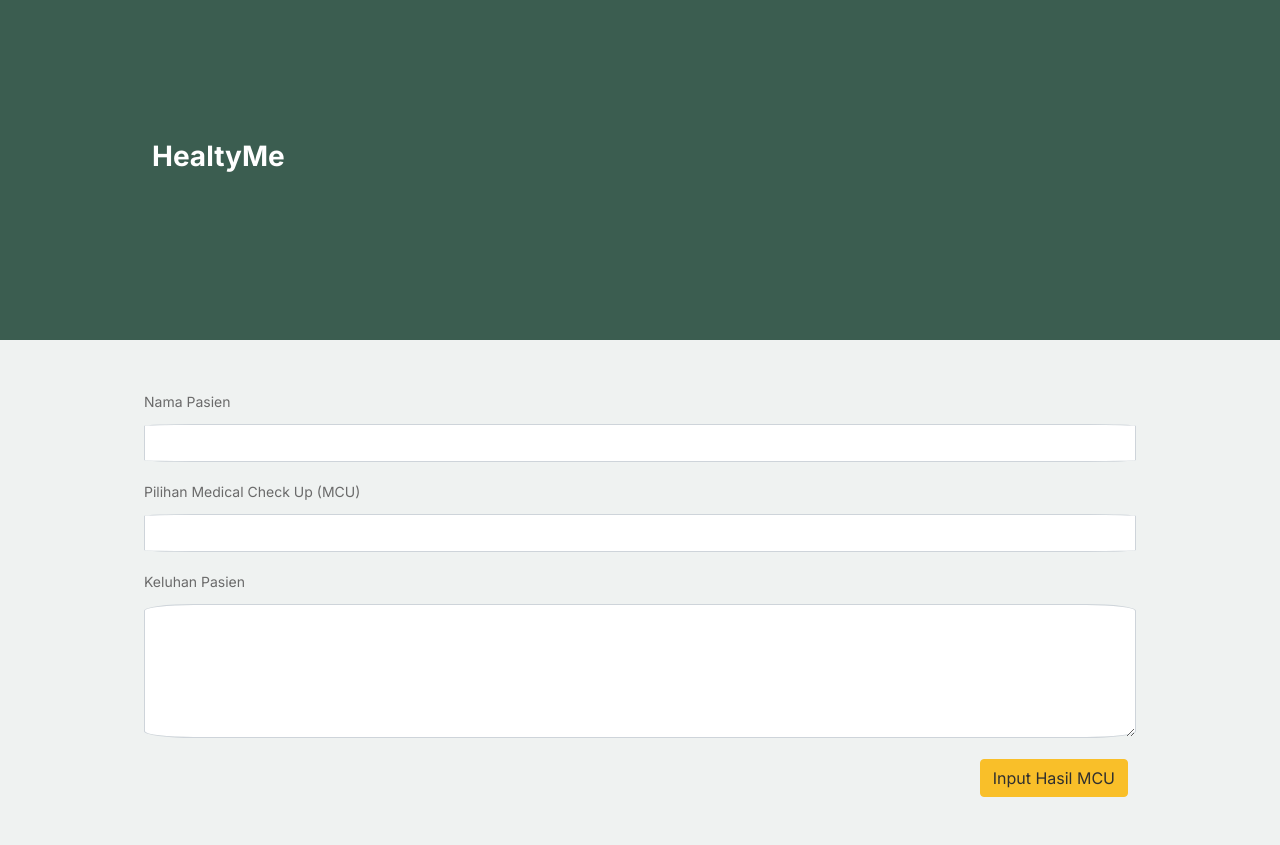
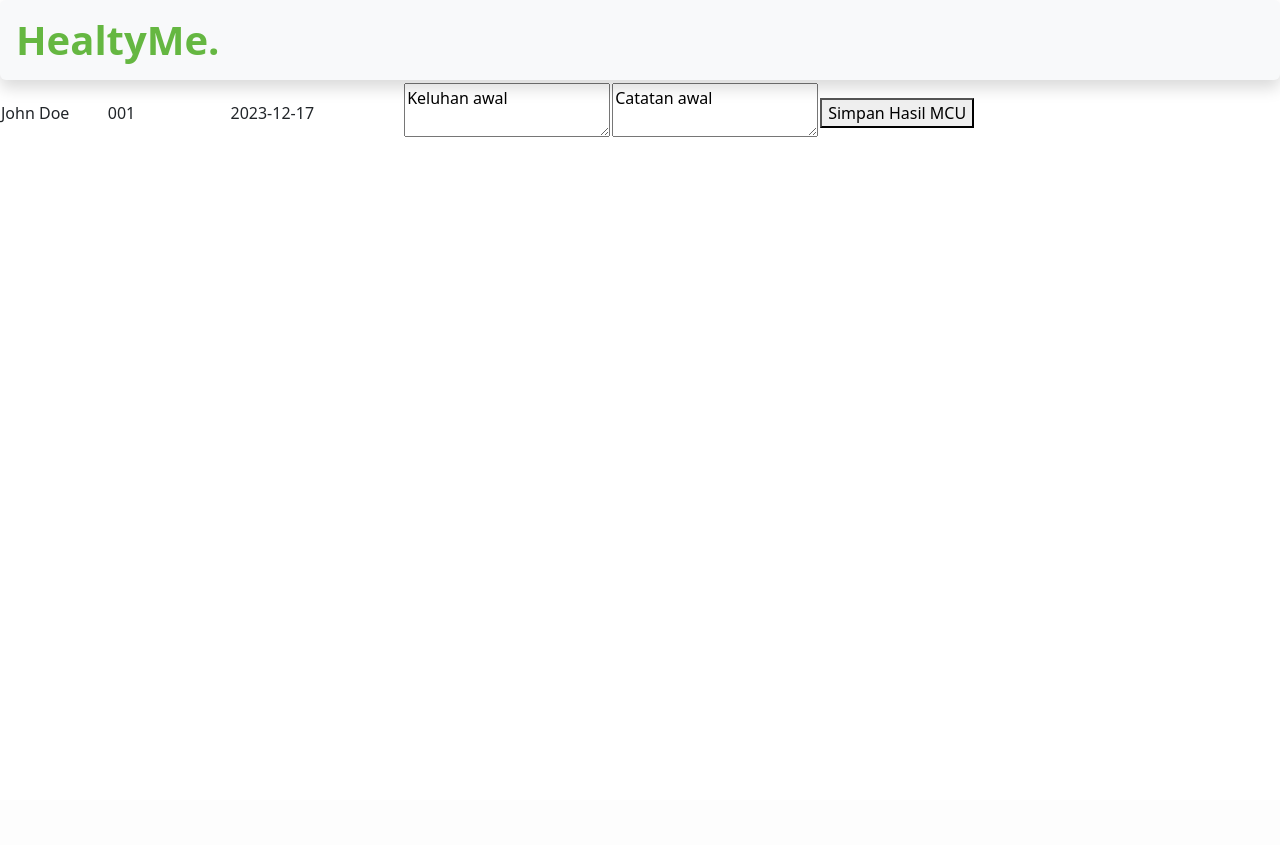
Before and after one commit to Nadiamirandaaa/Capstone, a Flask app: template templates/admin/mcu.html in a window 1280 px wide. After the commit the page ends 137 px from the top, so only its background shows below. Run offline with Flask 3, Linux system fonts and the light colour scheme; the template is opened without the code that fills it, so the values that code supplies are empty; parts of the project's set-up code (start-up, migrations or seed data) failed here and were passed over; some libraries are stand-ins or nearby versions.

Commit message:
penambahan mcu admin dan user

```diff
--- a/templates/admin/mcu.html
+++ b/templates/admin/mcu.html
@@ -1,59 +1,34 @@
-<!doctype html>
-<html lang="en">
+{% extends 'base.html' %}
 
-<head>
-	<meta charset="utf-8">
-	<meta name="viewport" content="width=device-width, initial-scale=1, shrink-to-fit=no">
-	<meta name="author" content="Untree.co">
-	<link rel="shortcut icon" href="/static/gambar/favicon.png">
+{% block title %}HealtyMe - Medical Check Up{% endblock %}
+{% set sidebar = True %}
+{% block content %}
+<h1>Edit Hasil Pemeriksaan Umum</h1>
+<table>
+  <thead>
+    <tr>
+      <th>Nama Pasien</th>
+      <th>Nomor Antrian</th>
+      <th>Tanggal Pemeriksaan</th>
+      <th>Keluhan</th>
+      <th>Catatan</th>
+      <th>Aksi</th>
+    </tr>
+  </thead>
+  <tbody>
+    <tr>
+      <td>John Doe</td>
+      <td>001</td>
+      <td>2023-12-17</td>
+      <td><textarea class="edit-keluhan">Keluhan awal</textarea></td>
+      <td><textarea class="edit-catatan">Catatan awal</textarea></td>
+      <td>
+        <button onclick="simpanHasilMCU()">Simpan Hasil MCU</button>
+      </td>
+    </tr>
+    <!-- Data lainnya bisa ditambahkan di sini -->
+  </tbody>
+</table>
+<script src="scripts.js"></script>
 
-	<meta name="description" content="" />
-	<meta name="keywords" content="bootstrap, bootstrap4" />
-
-	<!-- Bootstrap CSS -->
-	<link href="/static/css/bootstrap.min.css" rel="stylesheet">
-	<link href="https://cdnjs.cloudflare.com/ajax/libs/font-awesome/6.0.0-beta3/css/all.min.css" rel="stylesheet">
-	<link href="/static/css/style.css" rel="stylesheet">
-	<title> Medical Check Up | HealtyMe </title>
-
-</head>
-<script>
-
-</script>
-
-<body>
-    <!-- Start Hero -->
-		<div class="hero">
-			<div class="container">
-				<div class="row">
-					<div class="col-lg-6 col-md-8">
-						<div class="intro-excerpt">
-							<h3>HealtyMe</h3>
-						</div>
-					</div>
-				</div>
-			</div>
-		</div>
-		<!-- End Hero -->
-
-        <div class="mcuform">
-            <form id="mcuForm">
-                <div class="mb-3 mx-5">
-                    <label for="nama_mcu" class="form-label">Nama Pasien</label>
-                    <input type="text" class="form-control" id="nama_mcu" name="nama_mcu">
-                </div>
-                <div class="mb-3 mx-5">
-                    <label for="detail_mcu" class="form-label">Pilihan Medical Check Up (MCU)</label>
-                    <input type="text" class="form-control" id="nama_mcu" name="nama_mcu">
-                </div>
-                <div class="mb-3 mx-5">
-                    <label for="detail_mcu" class="form-label">Keluhan Pasien</label>
-                    <textarea class="form-control" id="detailrs_mcu" name="detailrs_mcu" rows="5"></textarea>
-                </div>
-                <div class="button-group mx-5">
-                    <button type="button" class="btn btn-secondary me-2 ms-auto" onclick="saveData()">Input Hasil MCU</button>
-                </div>
-            </form>
-        </div>
-
-</body>
+{% endblock %}
```
Also changed, not shown: templates/user/mcu.html (+28 -59 lines), 1 other file.
